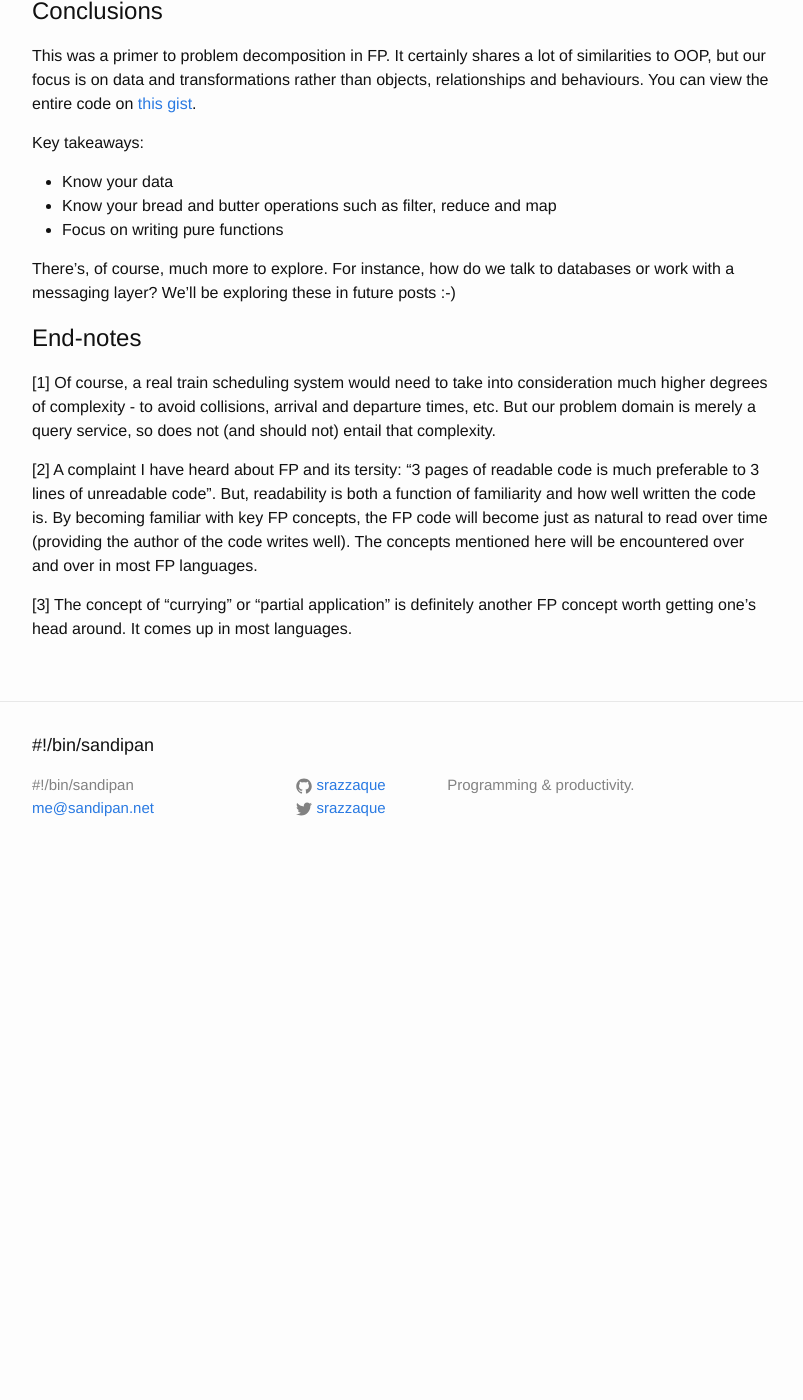
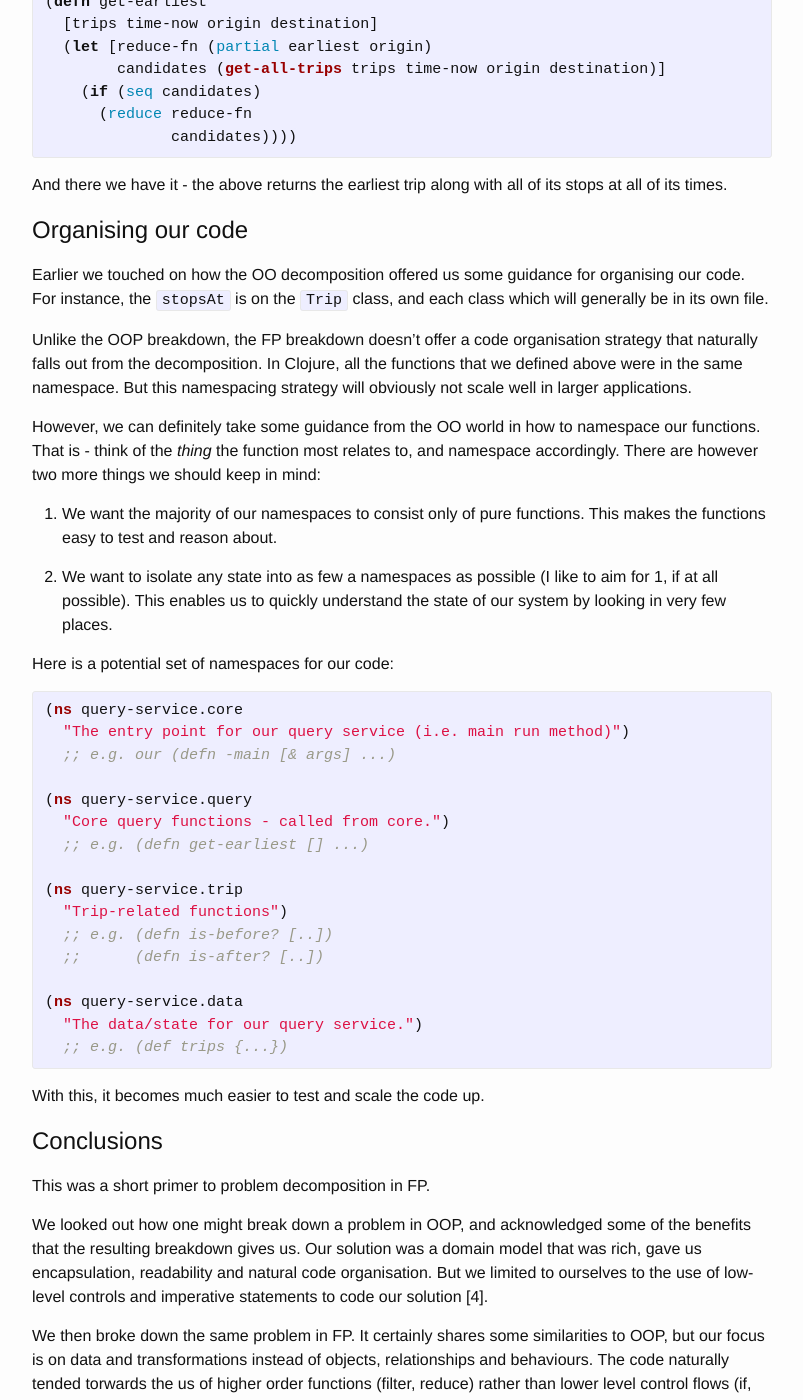
Before and after one commit to srazzaque/srazzaque.github.io, a Jekyll site: the page built from _posts/2015-09-01-oo-to-fp-1.markdown, in a window 1280 px wide and 1400 px high, scrolled down 5211 px. Shown: the whole window, without its empty margins (238-1041 px from the left). Built offline with Jekyll 4.4.1, drawn with Linux system fonts in a browser that asks for light colours; before the commit the page ends 6090 px from its top, so only the background shows below that; some of the changed text lies outside the part shown.

Commit message:
Update after review by Marimuthu

```diff
--- a/_posts/2015-09-01-oo-to-fp-1.markdown
+++ b/_posts/2015-09-01-oo-to-fp-1.markdown
@@ -60,9 +60,19 @@
 {% endhighlight %}
 
 There's definitely room to clean the above up, but it's fairly straightforward, readable and natural
-to most OO programmers. This post assumes the reader is more familiar with OO than FP, so we won't
-offer a lot more detail as to how one may have come to the above, nor include the boilerplate to
-define all of those classes.
+to most OO programmers. A few things that are worth mentioning:
+
+* **Encapsulation**: By organising our data and methods into classes, OO decomposition gives us a
+  natural way to modularise and organise the code. For instance - the `stopsAt()` method very
+  naturally sits in the `Trip` class.
+
+* **Natural readability**: If we aim for a rich domain model (as opposed to an anemic domain model),
+  we can end up with code that can read quite "fluently". For example - `trip.timeAt(origin)` - any
+  guess to what that might return? Readable code is a great thing!
+
+* **Im/mutability**: I'll touch on this more in a future post, but OO and immutability do not have
+  to be mutually exclusive. We have used a locally mutable variable above, namely
+  `candidateTrips`. But all of our domain objects are assumed to be immutable.
 
 ## FP approach
 
@@ -253,20 +263,78 @@
 And there we have it - the above returns the earliest trip along with all of its stops at all of its
 times.
 
+# Organising our code
+
+Earlier we touched on how the OO decomposition offered us some guidance for organising our code. For
+instance, the `stopsAt` is on the `Trip` class, and each class which will generally be in its own
+file.
+
+Unlike the OOP breakdown, the FP breakdown doesn't offer a code organisation strategy that naturally
+falls out from the decomposition. In Clojure, all the functions that we defined above were in the
+same namespace. But this namespacing strategy will obviously not scale well in larger applications.
+
+However, we can definitely take some guidance from the OO world in how to namespace our
+functions. That is - think of the *thing* the function most relates to, and namespace
+accordingly. There are however two more things we should keep in mind:
+
+1. We want the majority of our namespaces to consist only of pure functions. This makes the
+   functions easy to test and reason about.
+
+2. We want to isolate any state into as few a namespaces as possible (I like to aim for 1, if at all
+   possible). This enables us to quickly understand the state of our system by looking in very few
+   places.
+
+Here is a potential set of namespaces for our code:
+
+{% highlight clojure %}
+(ns query-service.core
+  "The entry point for our query service (i.e. main run method)")
+  ;; e.g. our (defn -main [& args] ...)
+
+(ns query-service.query
+  "Core query functions - called from core.")
+  ;; e.g. (defn get-earliest [] ...)
+
+(ns query-service.trip
+  "Trip-related functions")
+  ;; e.g. (defn is-before? [..])
+  ;;      (defn is-after? [..])
+
+(ns query-service.data
+  "The data/state for our query service.")
+  ;; e.g. (def trips {...})
+{% endhighlight %}
+
+With this, it becomes much easier to test and scale the code up.
+
 # Conclusions
 
-This was a primer to problem decomposition in FP. It certainly shares a lot of similarities to OOP,
-but our focus is on data and transformations rather than objects, relationships and behaviours. You
-can view the entire code on [this gist](https://gist.github.com/srazzaque/7be0482c606506a8b860).
+This was a short primer to problem decomposition in FP.
+
+We looked out how one might break down a problem in OOP, and acknowledged some of the benefits that
+the resulting breakdown gives us. Our solution was a domain model that was rich, gave us
+encapsulation, readability and natural code organisation. But we limited to ourselves to the use of
+low-level controls and imperative statements to code our solution [4].
+
+We then broke down the same problem in FP. It certainly shares some similarities to OOP, but our
+focus is on data and transformations instead of objects, relationships and behaviours. The code
+naturally tended torwards the us of higher order functions (filter, reduce) rather than lower level
+control flows (if, for).
 
 Key takeaways:
 
 * Know your data
 * Know your bread and butter operations such as filter, reduce and map
 * Focus on writing pure functions
+* Namespace your functions
 
-There's, of course, much more to explore. For instance, how do we talk to databases or work with
-a messaging layer? We'll be exploring these in future posts :-)
+There is of course, much more to explore. For instance, how do we talk to databases, or work with a
+messaging layer, and how does DI fit into FP? We'll be exploring these in future posts!
+
+You can view the Clojure code for this post
+[this gist](https://gist.github.com/srazzaque/7be0482c606506a8b860).
+
+Also a big thanks goes out to [Marimuthu Madasamy](https://twitter.com/marimuthum) for reviewing!
 
 # End-notes
 
@@ -282,3 +350,8 @@
 
 [3] The concept of "currying" or "partial application" is definitely another FP concept worth
 getting one's head around. It comes up in most languages.
+
+[4] In modern Java (8+), there is definitely space for using higher order functions that don't look
+terrible. However in 7 and prior, overly "functional" code just does not feel natural in my
+opinion. This same opinion is shared by the authors of the
+[Guava libraries](https://github.com/google/guava/wiki/FunctionalExplained).
```
